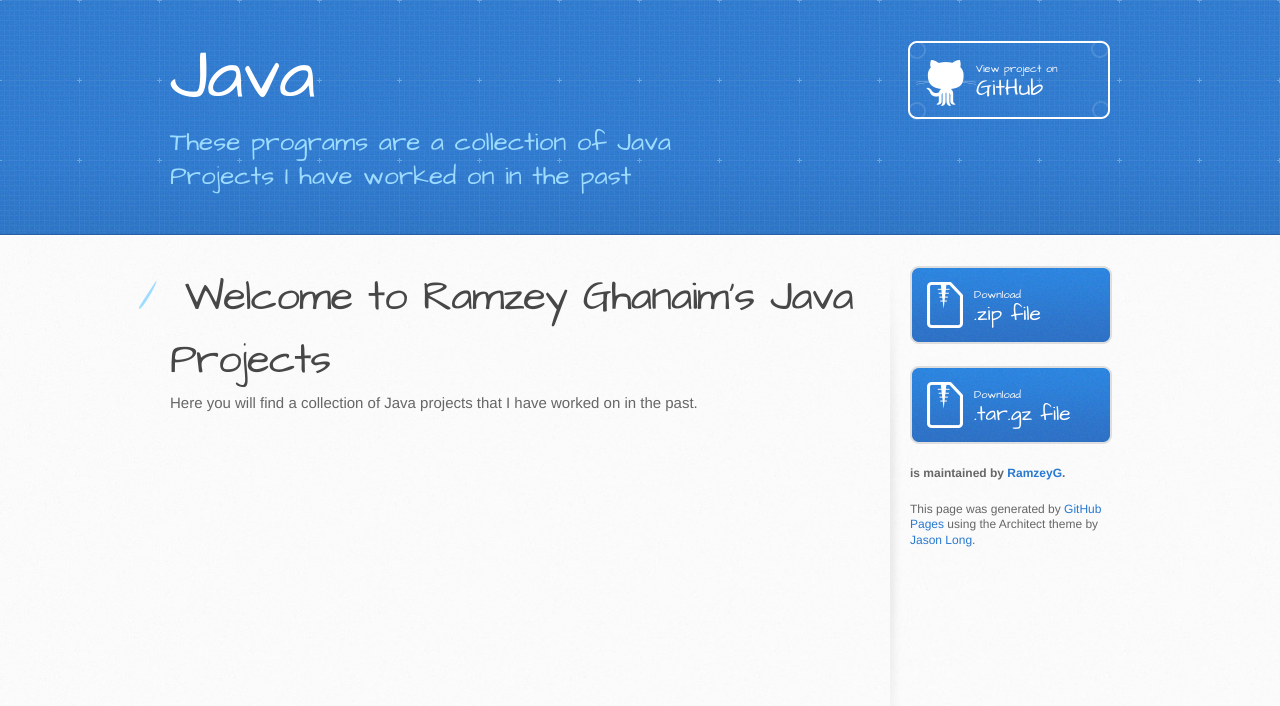
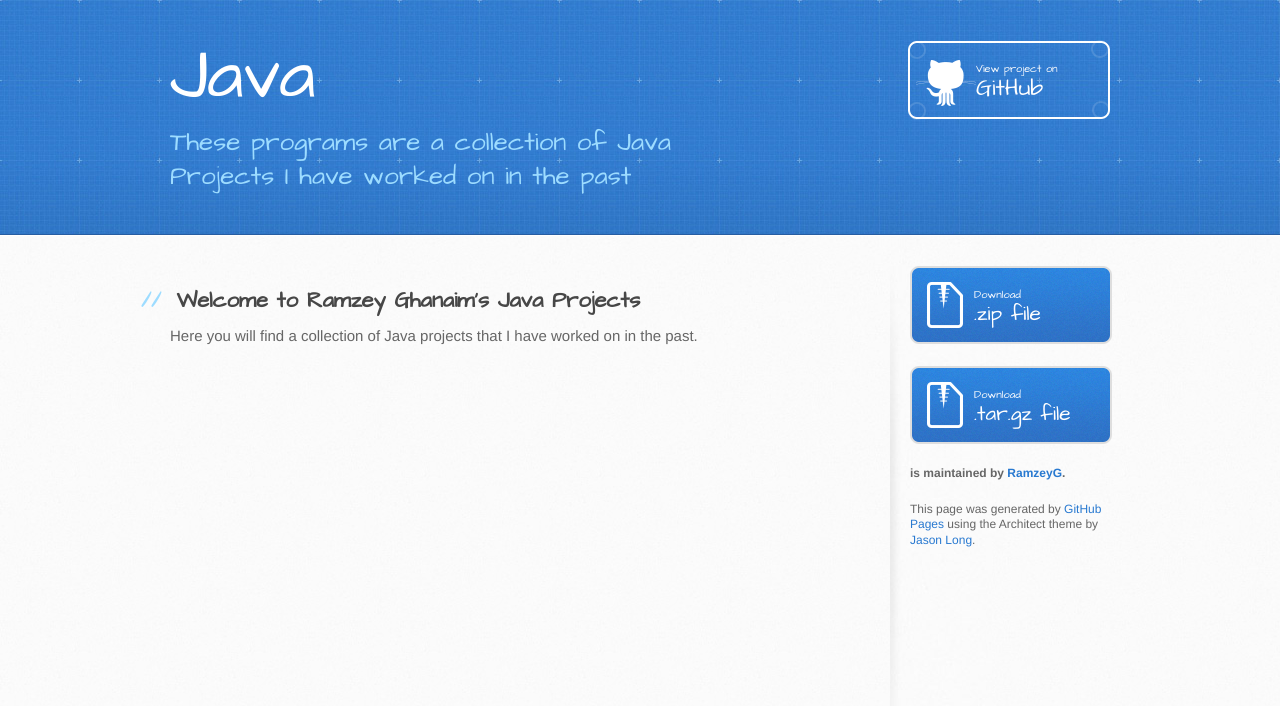
Before and after one commit to Ramzey-G/Java-Programs, a plain HTML site: page index.html in a window 1280 px wide. Drawn offline with Linux system fonts and the light colour scheme.

Commit message:
Create gh-pages branch via GitHub

```diff
--- a/index.html
+++ b/index.html
@@ -28,8 +28,8 @@
     <div id="content-wrapper">
       <div class="inner clearfix">
         <section id="main-content">
-          <h1>
-<a id="welcome-to-ramzey-ghanaims-java-projects" class="anchor" href="#welcome-to-ramzey-ghanaims-java-projects" aria-hidden="true"><span class="octicon octicon-link"></span></a>Welcome to Ramzey Ghanaim's Java Projects</h1>
+          <h2>
+<a id="welcome-to-ramzey-ghanaims-java-projects" class="anchor" href="#welcome-to-ramzey-ghanaims-java-projects" aria-hidden="true"><span class="octicon octicon-link"></span></a>Welcome to Ramzey Ghanaim's Java Projects</h2>
 
 <p>Here you will find a collection of Java projects that I have worked on in the past.</p>
         </section>
--- a/params.json
+++ b/params.json
@@ -1 +1 @@
-{"name":"Java","tagline":"These programs are a collection of Java Projects I have worked on in the past","body":"# Welcome to Ramzey Ghanaim's Java Projects\r\nHere you will find a collection of Java projects that I have worked on in the past.\r\n\r\n","google":"","note":"Don't delete this file! It's used internally to help with page regeneration."}
+{"name":"Java","tagline":"These programs are a collection of Java Projects I have worked on in the past","body":"## Welcome to Ramzey Ghanaim's Java Projects\r\nHere you will find a collection of Java projects that I have worked on in the past.\r\n\r\n","google":"","note":"Don't delete this file! It's used internally to help with page regeneration."}
```
